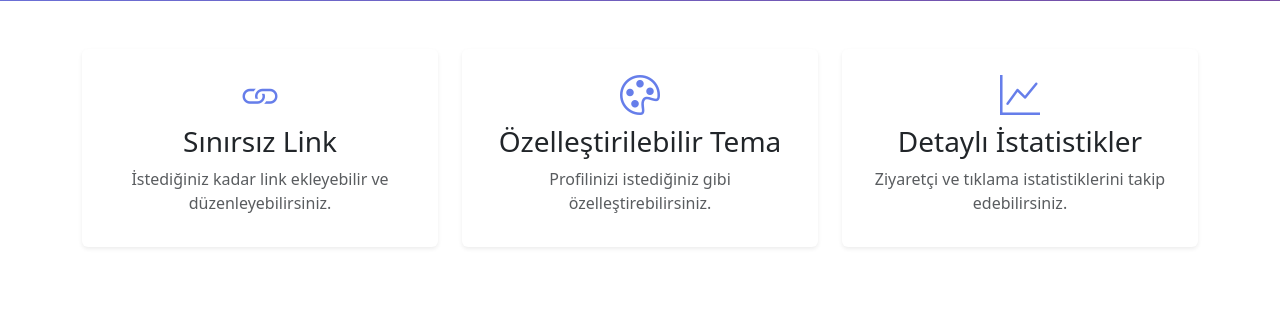
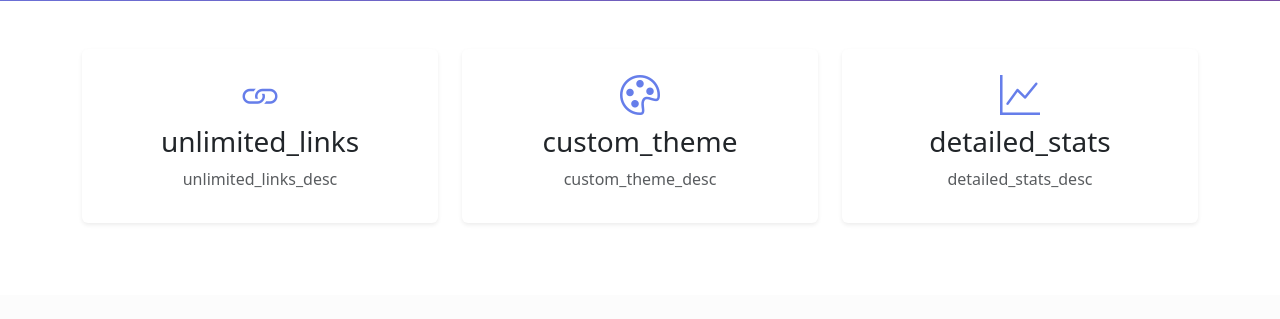
Before and after one commit to fatihgungor133/linkspot, a PHP site: page / in a window 1280 px wide. Shown: the part 555-874 px from the top of the page. After the commit the page ends 743 px from the top, so only its background shows below. Run offline with PHP 8.4, Linux system fonts and the light colour scheme; data comes from the database, SQL or seed files in the repository; some libraries are stand-ins or nearby versions.

Commit message:
Replace hardcoded feature section text with dynamic language translations

```diff
--- a/index.php
+++ b/index.php
@@ -72,8 +72,8 @@ require_once 'includes/language.php';
                     <div class="card h-100 border-0 shadow-sm">
                         <div class="card-body">
                             <i class="bi bi-link feature-icon"></i>
-                            <h3>Sınırsız Link</h3>
-                            <p class="text-muted">İstediğiniz kadar link ekleyebilir ve düzenleyebilirsiniz.</p>
+                            <h3><?php echo __('unlimited_links'); ?></h3>
+                            <p class="text-muted"><?php echo __('unlimited_links_desc'); ?></p>
                         </div>
                     </div>
                 </div>
@@ -81,8 +81,8 @@ require_once 'includes/language.php';
                     <div class="card h-100 border-0 shadow-sm">
                         <div class="card-body">
                             <i class="bi bi-palette feature-icon"></i>
-                            <h3>Özelleştirilebilir Tema</h3>
-                            <p class="text-muted">Profilinizi istediğiniz gibi özelleştirebilirsiniz.</p>
+                            <h3><?php echo __('custom_theme'); ?></h3>
+                            <p class="text-muted"><?php echo __('custom_theme_desc'); ?></p>
                         </div>
                     </div>
                 </div>
@@ -90,8 +90,8 @@ require_once 'includes/language.php';
                     <div class="card h-100 border-0 shadow-sm">
                         <div class="card-body">
                             <i class="bi bi-graph-up feature-icon"></i>
-                            <h3>Detaylı İstatistikler</h3>
-                            <p class="text-muted">Ziyaretçi ve tıklama istatistiklerini takip edebilirsiniz.</p>
+                            <h3><?php echo __('detailed_stats'); ?></h3>
+                            <p class="text-muted"><?php echo __('detailed_stats_desc'); ?></p>
                         </div>
                     </div>
                 </div>
```
